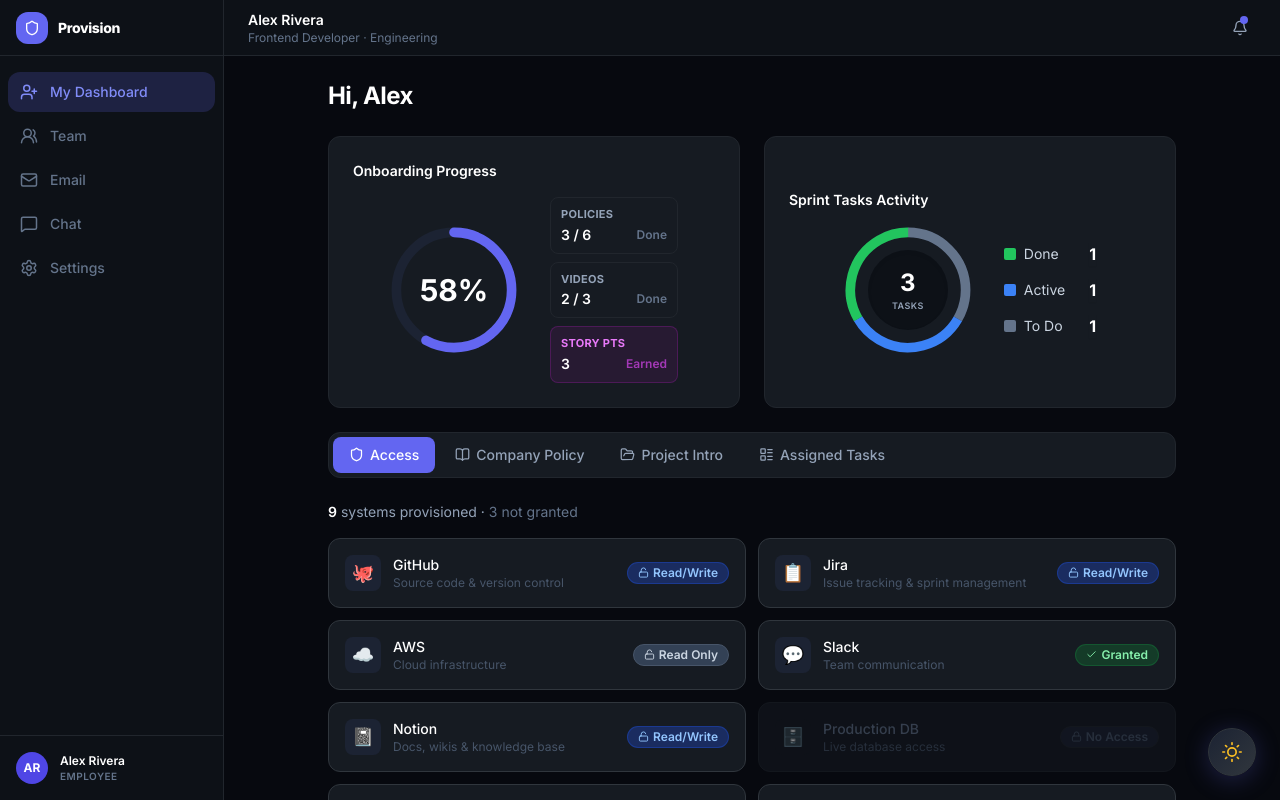
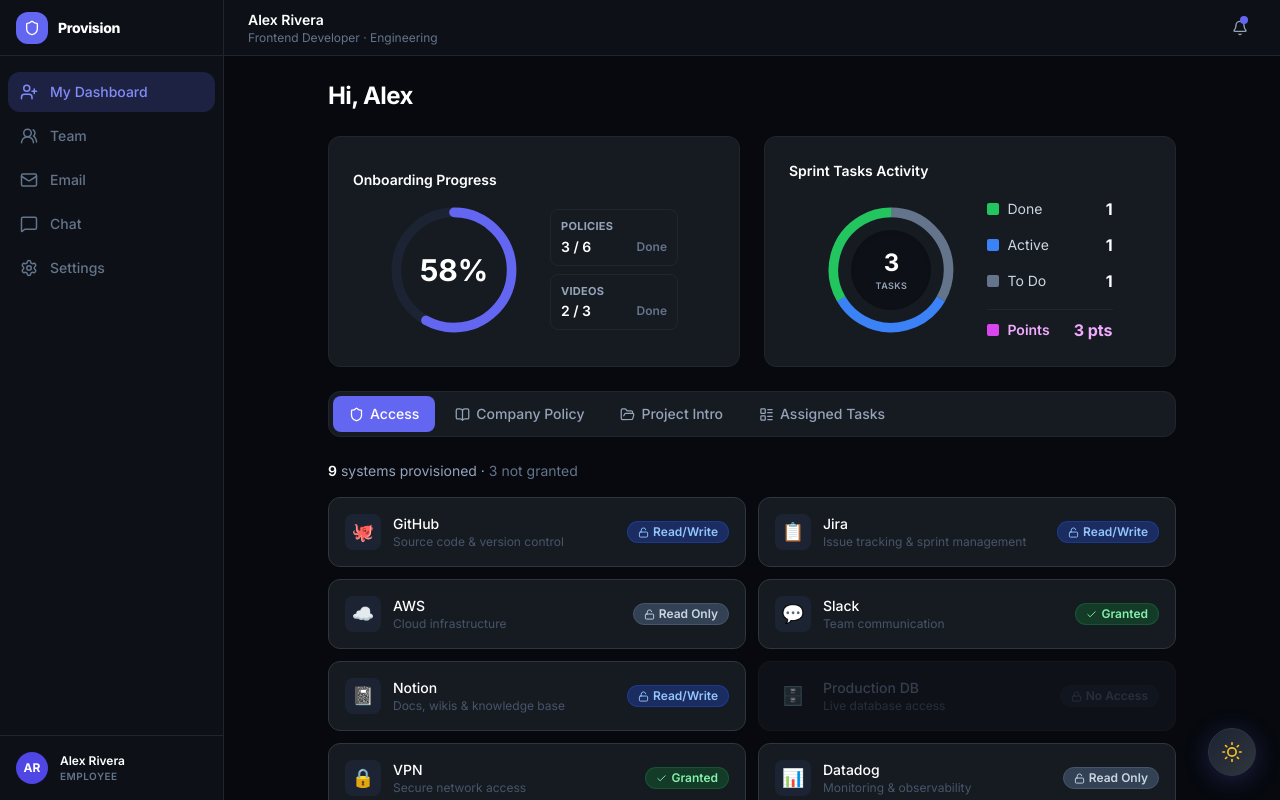
Before and after one commit to bleep-bleep-bloop2882/provision, a React (Vite) app: page / in a window 1280 px wide. Both pictures are taken after typing "name@example.com", "Sample123" into the empty fields and a click on the button "Sign In". Built offline with nearby package versions, Linux system fonts and the light colour scheme; the HTML template or start-up script is replaced by a standard one.

Commit message:
feat: move story points to Sprint Tasks Activity section

```diff
--- a/src/components/EmployeeView.jsx
+++ b/src/components/EmployeeView.jsx
@@ -489,10 +489,6 @@
               <span className="text-[11px] text-slate-400 mb-0.5 uppercase tracking-wide font-bold">Videos</span>
               <span className="text-sm text-white font-semibold flex justify-between"><span>{videoDone} / {videoTotal}</span> <span className="text-slate-500 text-xs mt-0.5">Done</span></span>
             </div>
-            <div className="flex flex-col bg-fuchsia-900/20 border border-fuchsia-700/30 rounded-lg p-2 px-2.5">
-              <span className="text-[11px] text-fuchsia-400 mb-0.5 uppercase tracking-wide font-bold">Story Pts</span>
-              <span className="text-sm text-white font-semibold flex justify-between"><span>{pointsEarned}</span> <span className="text-fuchsia-500/70 text-xs mt-0.5">Earned</span></span>
-            </div>
           </div>
         </div>
       </div>
@@ -538,6 +534,13 @@
                 <span className="w-3 h-3 rounded-sm bg-slate-500 shrink-0"></span> To Do
               </div>
               <span className="font-bold text-white shadow-sm">{todo}</span>
+            </div>
+            <div className="flex items-center justify-between gap-6 pt-2 mt-1 border-t border-surface-600">
+              <div className="flex items-center gap-2 text-sm">
+                <span className="w-3 h-3 rounded-sm bg-fuchsia-500 shrink-0"></span>
+                <span className="text-fuchsia-300 font-semibold">Points</span>
+              </div>
+              <span className="font-bold text-fuchsia-300">{pointsEarned} pts</span>
             </div>
           </div>
         </div>
```
